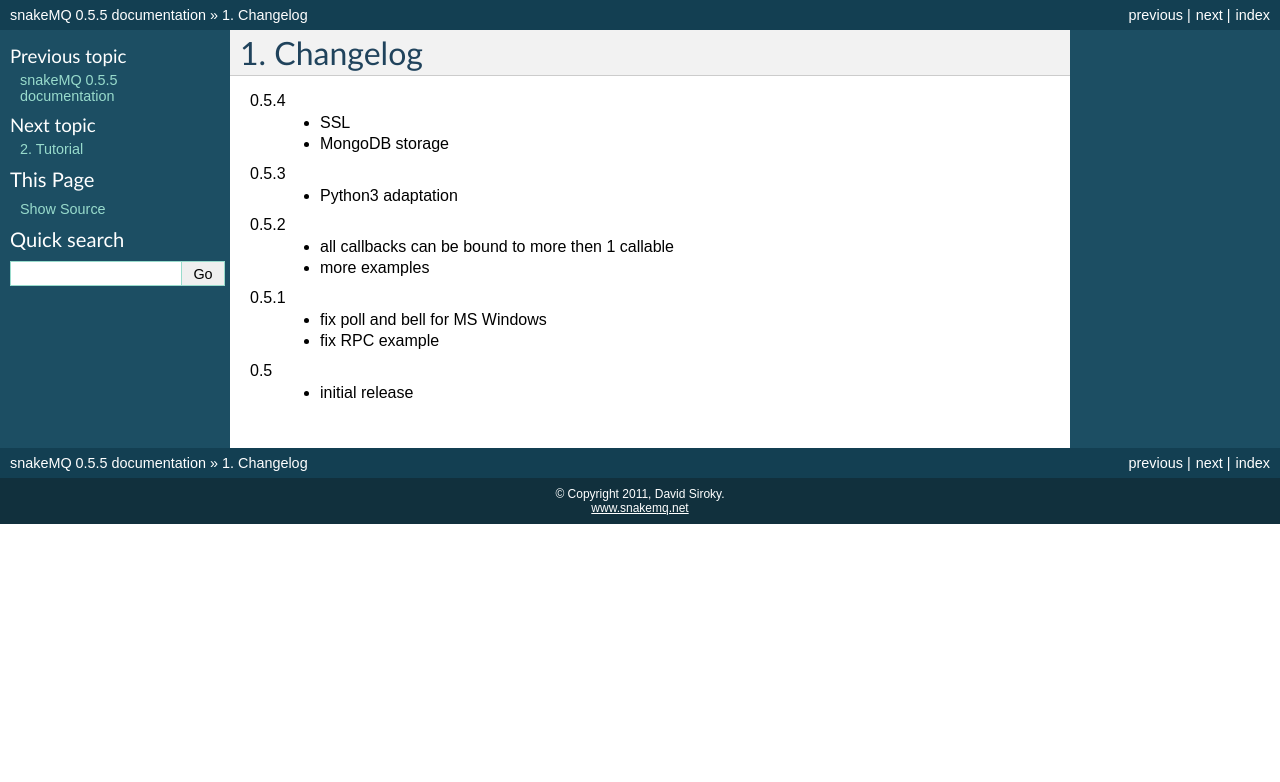
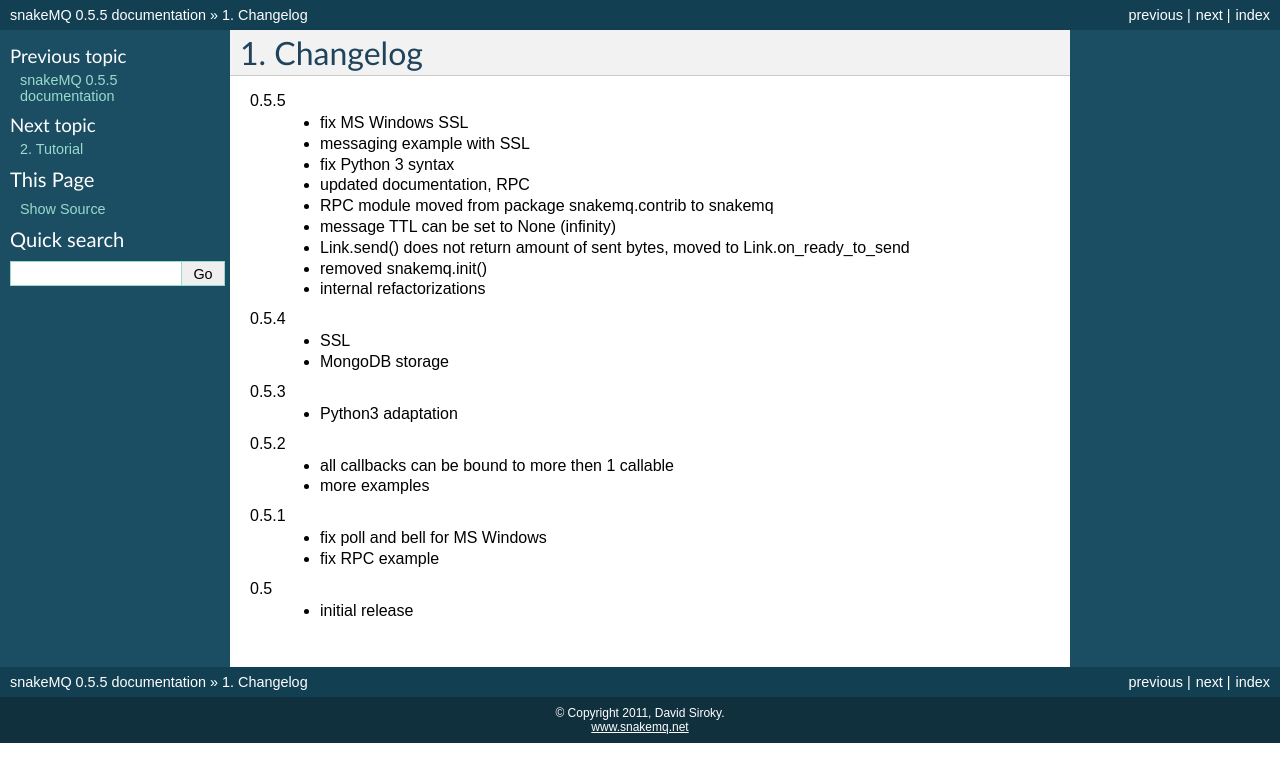
Before and after one commit to dsiroky/snakemq, a Sphinx documentation site: the page built from doc/sphinx/source/changelog.rst, in a window 1280 px wide. Shown: the top 782 px of the page. Built offline with Sphinx 7.4.7, drawn with Linux system fonts in a browser that asks for light colours.

Commit message:
- 0.5.5 changelog

```diff
--- a/doc/sphinx/source/changelog.rst
+++ b/doc/sphinx/source/changelog.rst
@@ -1,5 +1,16 @@
 Changelog
 =========
+0.5.5
+  * fix MS Windows SSL
+  * messaging example with SSL
+  * fix Python 3 syntax
+  * updated documentation, RPC
+  * RPC module moved from package snakemq.contrib to snakemq
+  * message TTL can be set to None (infinity)
+  * Link.send() does not return amount of sent bytes, moved to Link.on_ready_to_send
+  * removed snakemq.init()
+  * internal refactorizations
+
 0.5.4
   * SSL
   * MongoDB storage
```
